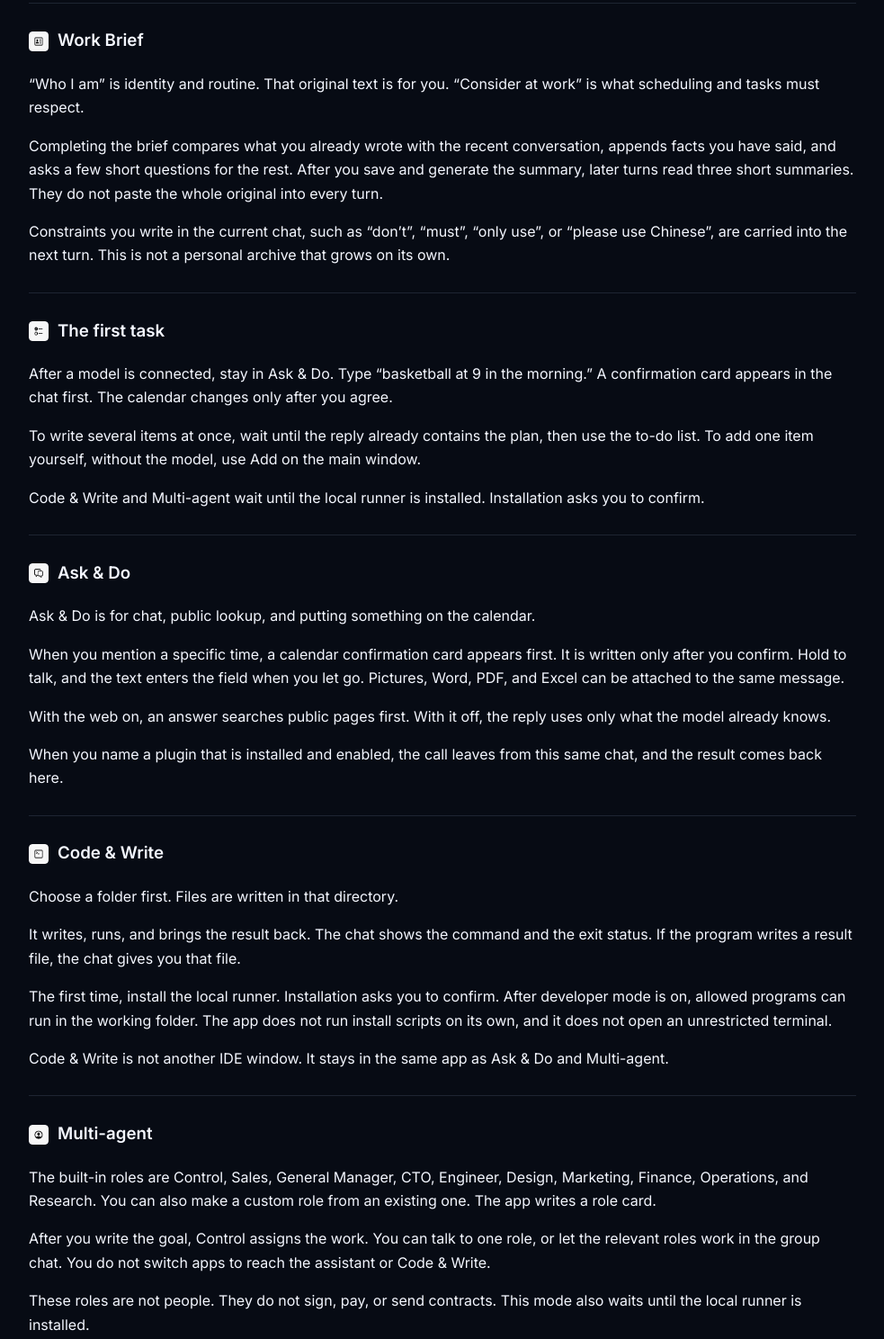
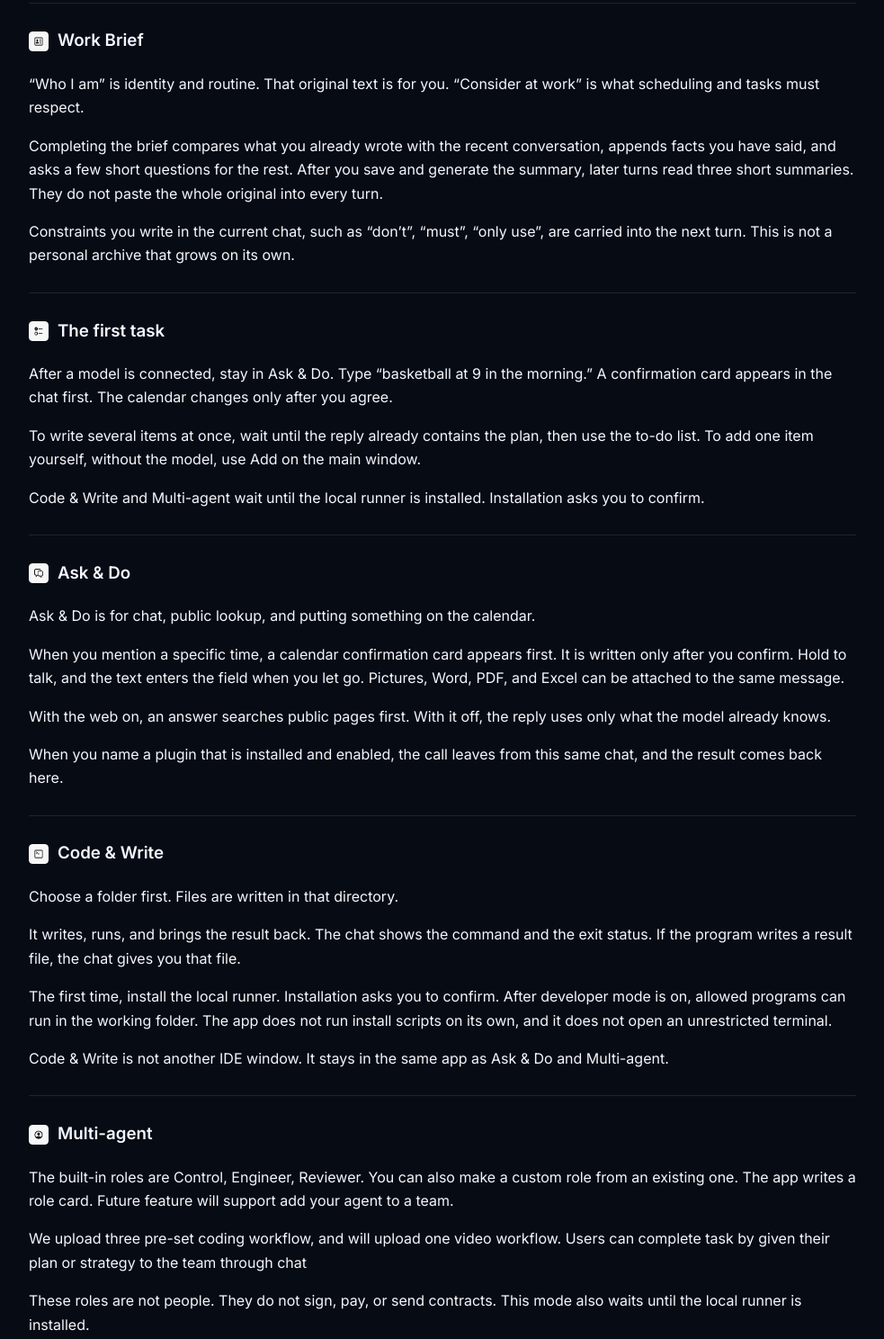
Before and after one commit to iosdeveloper26/Agent-Butler-Client, a plain HTML site: page docs.html in a window 1280 px wide. Shown: the part 2760-4248 px from the top of the page at 90% size, without its empty margins (278-1261 px from the left). Drawn offline with Linux system fonts and the light colour scheme.

Commit message:
Update docs.html

```diff
--- a/docs.html
+++ b/docs.html
@@ -210,7 +210,7 @@
         <h3><img src="images/guide/person_text_rectangle.png" alt="">Work Brief</h3>
         <p>“Who I am” is identity and routine. That original text is for you. “Consider at work” is what scheduling and tasks must respect.</p>
         <p>Completing the brief compares what you already wrote with the recent conversation, appends facts you have said, and asks a few short questions for the rest. After you save and generate the summary, later turns read three short summaries. They do not paste the whole original into every turn.</p>
-        <p>Constraints you write in the current chat, such as “don’t”, “must”, “only use”, or “please use Chinese”, are carried into the next turn. This is not a personal archive that grows on its own.</p>
+        <p>Constraints you write in the current chat, such as “don’t”, “must”, “only use”, are carried into the next turn. This is not a personal archive that grows on its own.</p>
       </article>
 
       <article class="doc-article" id="first-task">
@@ -238,8 +238,8 @@
 
       <article class="doc-article" id="multi-agent">
         <h3><img src="images/guide/person_crop_circle.png" alt="">Multi-agent</h3>
-        <p>The built-in roles are Control, Sales, General Manager, CTO, Engineer, Design, Marketing, Finance, Operations, and Research. You can also make a custom role from an existing one. The app writes a role card.</p>
-        <p>After you write the goal, Control assigns the work. You can talk to one role, or let the relevant roles work in the group chat. You do not switch apps to reach the assistant or Code &amp; Write.</p>
+        <p>The built-in roles are Control, Engineer, Reviewer. You can also make a custom role from an existing one. The app writes a role card. Future feature will support add your agent to a team. </p>
+        <p>We upload three pre-set coding workflow, and will upload one video workflow. Users can complete task by given their plan or strategy to the team through chat</p>
         <p>These roles are not people. They do not sign, pay, or send contracts. This mode also waits until the local runner is installed.</p>
       </article>
 
```
